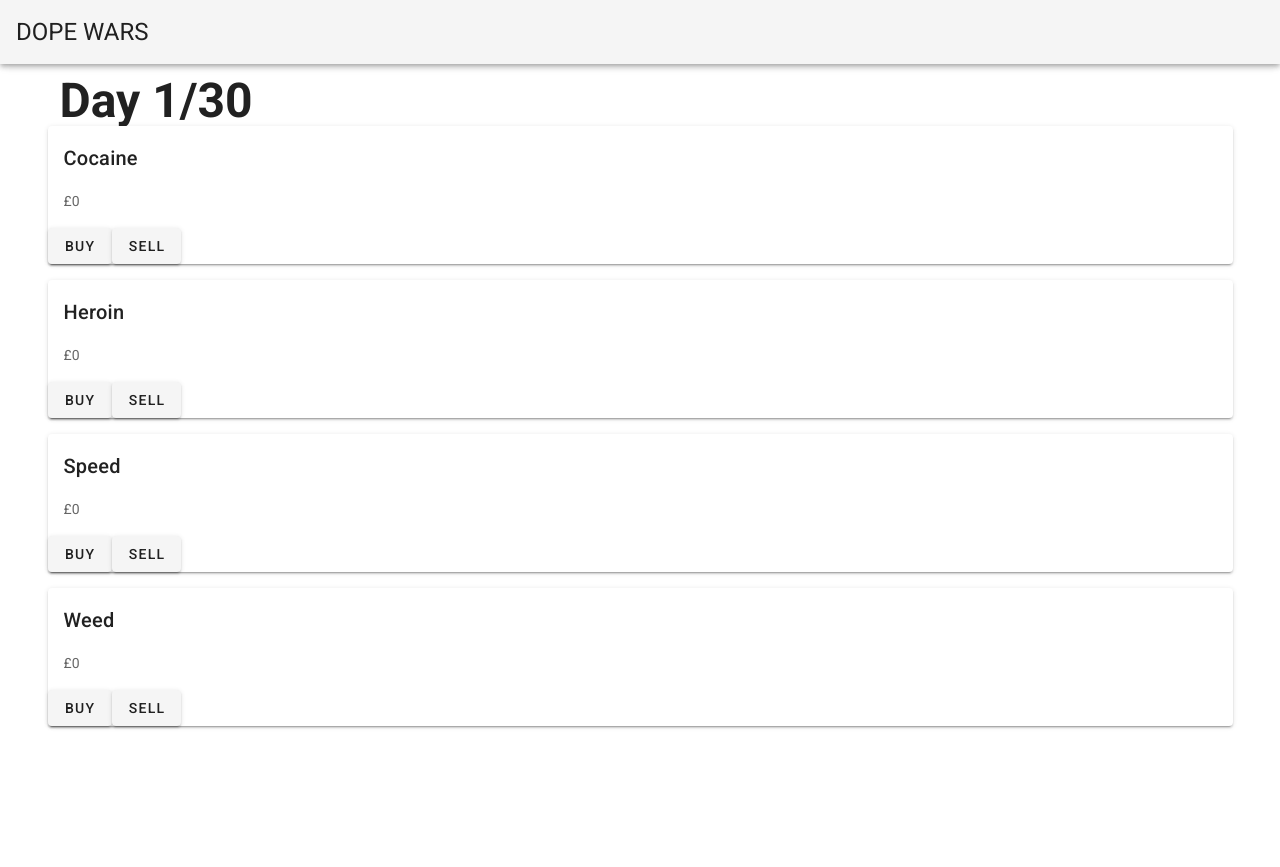
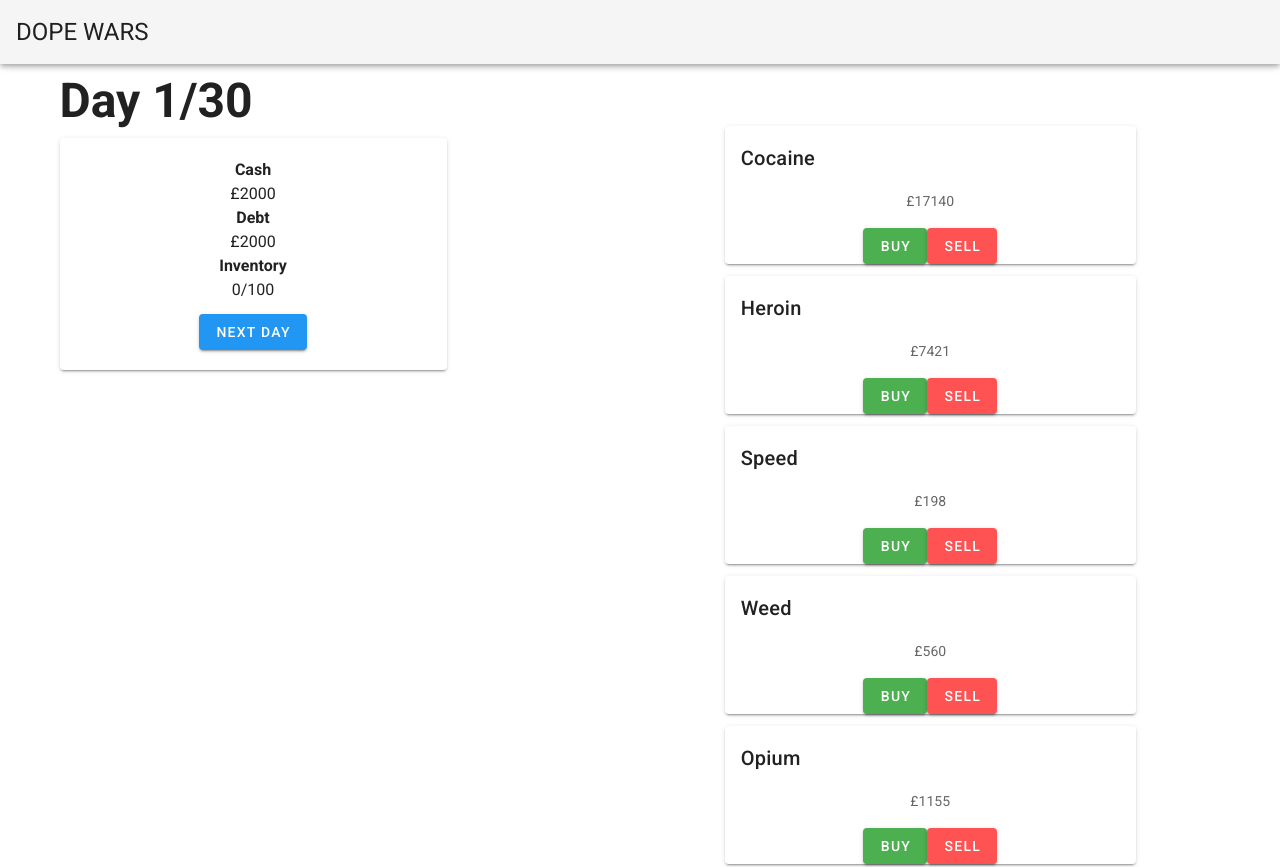
Before and after one commit to shxk/dope-wars, a Vue app: page /#/ in a window 1280 px wide. Shown: the top 867 px of the page. Before the commit the page ends 800 px from the top, so only its background shows below. Built offline with nearby package versions, Linux system fonts and the light colour scheme.

Commit message:
Product prices added, randomiser logic added :xq :xq

```diff
--- a/src/components/Game.vue
+++ b/src/components/Game.vue
@@ -9,14 +9,34 @@
     </v-layout>
 
     <v-layout wrap>
-     <!-- Dashboard? -->
-     <v-flex xs12>
+     <!-- Dashboard -->
+     <v-flex xs4 mb-3 style="margin-right:25%;">
+       <v-card style="text-align:center;">
+         <v-flex pt-5>
+           <h4>Cash</h4>
+           £{{bank}}
+         </v-flex>
+         <v-flex>
+           <h4>Debt</h4>
+           £{{debt}}
+         </v-flex>
+         <v-flex>
+           <h4>Inventory</h4>
+           {{inventoryProducts.length}}/{{inventoryAmount}}
+         </v-flex>
+         <v-flex mt-3 pb-5>
+           <v-btn color="info" @click="nextDay">{{turnBtn}}</v-btn>
+         </v-flex>
+       </v-card>
+     </v-flex>
+
+     <!-- Products -->
+     <v-flex xs4>
        <v-layout row>
-         <v-flex xs12 mb-4 v-for="(product,i) in products" :key="i">
+         <v-flex xs12 mb-3 v-for="(product,i) in products" :key="i">
           <product :product="product">
           </product>
          </v-flex>
-
        </v-layout>
      </v-flex>
     </v-layout>
@@ -26,39 +46,148 @@
 
 <script>
 import Product from "./Product";
-
+import { isNullOrUndefined } from 'util';
+import { Z_NEED_DICT } from 'zlib';
 export default {
   components: {
     Product
   },
   data: () => ({
+    turnBtn: "Next Day",
     days:1,
     products:[
       {
-        id: 1,
+        id: 0,
         name:"Cocaine",
         price:0,
-        pricerange:"high",
-
+        minprice: 17000,
+        maxprice: 29000,
+        bottomoutmin: 6000,
+        bottomoutmax: 13000,
+        outrageousmin: 60000,
+        outrageousmax: 120000,
+      },
+      {
+        id:1,
+        name:"Heroin",
+        price:0,
+        minprice: 7000,
+        maxprice: 15000,
+        bottomoutmin: 3000,
+        bottomoutmax: 5000,
+        outrageousmin: 35000,
+        outrageousmax: 50000,
       },
       {
         id:2,
-        name:"Heroin",
+        name:"Speed",
         price:0,
-        pricerange:"high",
+        minprice: 150,
+        maxprice: 250,
+        bottomoutmin: 60,
+        bottomoutmax: 100,
+        outrageousmin: 400,
+        outrageousmax: 700,
       },
       {
         id:3,
-        name:"Speed",
+        name:"Weed",
         price:0,
-        pricerange:"high",
+        minprice: 400,
+        maxprice: 750,
+        bottomoutmin: 80,
+        bottomoutmax: 250,
+        outrageousmin: 1100,
+        outrageousmax: 1900,
       },
       {
         id:4,
-        name:"Weed",
+        name:"Opium",
         price:0,
-        pricerange:"high",
+        minprice: 600,
+        maxprice: 1200,
+        bottomoutmin: 300,
+        bottomoutmax: 450,
+        outrageousmin: 2500,
+        outrageousmax: 7000,
       },
+      {
+        id:5,
+        name:"PCP",
+        price:0,
+        minprice: 1200,
+        maxprice: 2500,
+        bottomoutmin: 850,
+        bottomoutmax: 1000,
+        outrageousmin: 4000,
+        outrageousmax: 6000,
+      },
+      {
+        id:6,
+        name:"Meth",
+        price:0,
+        minprice: 400,
+        maxprice: 900,
+        bottomoutmin: 200,
+        bottomoutmax: 250,
+        outrageousmin: 5000,
+        outrageousmax: 8000,
+      },
+      {
+        id:7,
+        name:"Ludes",
+        price:0,
+        minprice: 10,
+        maxprice: 60,
+        bottomoutmin: 3,
+        bottomoutmax: 6,
+        outrageousmin: 110,
+        outrageousmax: 190,
+      },
+      {
+        id:8,
+        name:"Hash",
+        price:0,
+        minprice: 500,
+        maxprice: 1250,
+        bottomoutmin: 150,
+        bottomoutmax: 200,
+        outrageousmin: 1500,
+        outrageousmax: 1800,
+      },
+      {
+        id:9,
+        name:"Peyote",
+        price:0,
+        minprice: 250,
+        maxprice: 700,
+        bottomoutmin: 100,
+        bottomoutmax: 150,
+        outrageousmin: 900,
+        outrageousmax: 1200,
+      },
+      {
+        id:10,
+        name:"Ecstasy",
+        price:0,
+        minprice: 100,
+        maxprice: 200,
+        bottomoutmin: 15,
+        bottomoutmax: 50,
+        outrageousmin: 250,
+        outrageousmax: 350,
+      },
+      {
+        id:11,
+        name:"Acid",
+        price:0,
+        minprice: 1500,
+        maxprice: 3800,
+        bottomoutmin: 700,
+        bottomoutmax: 1000,
+        outrageousmin: 5000,
+        outrageousmax: 8000,
+      }
     ],
     bank: 2000,
     inventoryAmount: 100,
@@ -79,9 +208,72 @@ export default {
       }
     ]
   }),
+  methods:{
+    getPrices(){
+      const self = this;
+      let eventInformation = self.randomiseEvent();
 
+      self.products.forEach(element => {
+        let min = element.minprice;
+        let max = element.maxprice;
 
+        if(eventInformation != null && eventInformation.id == element.id){
+            min = eventInformation.min
+            max = eventInformation.max
+            console.log(eventInformation)
+        }
 
+        element.price = Math.floor(Math.random() * (max - min) + min);
+      });
+
+      //New bulletin bottom out or outrageous
+
+    },
+    randomiseEvent(){
+      const self = this;
+
+      let eventChance = 2;
+      let rand = Math.floor(Math.random() * Math.floor(3))
+
+      if(rand == eventChance){
+        let randProdId = Math.floor(Math.random() * ((self.products.length) - 0) + 0)
+
+        if(Math.floor(Math.random() * 2) == 1){
+          return {
+            id: randProdId,
+            min: self.products[randProdId].outrageousmin,
+            max: self.products[randProdId].outrageousmax
+          }
+        }else{
+          return {
+            id: randProdId,
+            min: self.products[randProdId].bottomoutmin,
+            max: self.products[randProdId].bottomoutmax
+          }
+        }
+      }
+    },
+    nextDay(){
+      const self = this;
+      if(self.days < 30){
+        //Choose new location
+
+        self.days++;
+        self.days == 30 ? self.turnBtn = "End" : self.turnBtn = "Next Day"
+        self.getPrices();
+
+      }else{
+        console.log(`Game over, you finished the game with £${self.bank} ` )
+      }
+
+    }
+
+  },
+  created(){
+    const self = this;
+    self.getPrices();
+
+  }
 };
 </script>
 
--- a/src/components/Product.vue
+++ b/src/components/Product.vue
@@ -1,11 +1,11 @@
 <template>
-    <v-card>
+    <v-card style="text-align: center;">
         <v-card-title>{{product.name}}</v-card-title>
         <v-card-text>£{{product.price}}</v-card-text>
         <v-layout>
-            <v-flex xs6>
-                <v-btn>Buy</v-btn>
-                <v-btn>Sell</v-btn>
+            <v-flex xs12>
+                <v-btn color="success">Buy</v-btn>
+                <v-btn color="error">Sell</v-btn>
             </v-flex>
         </v-layout>
     </v-card>
```
